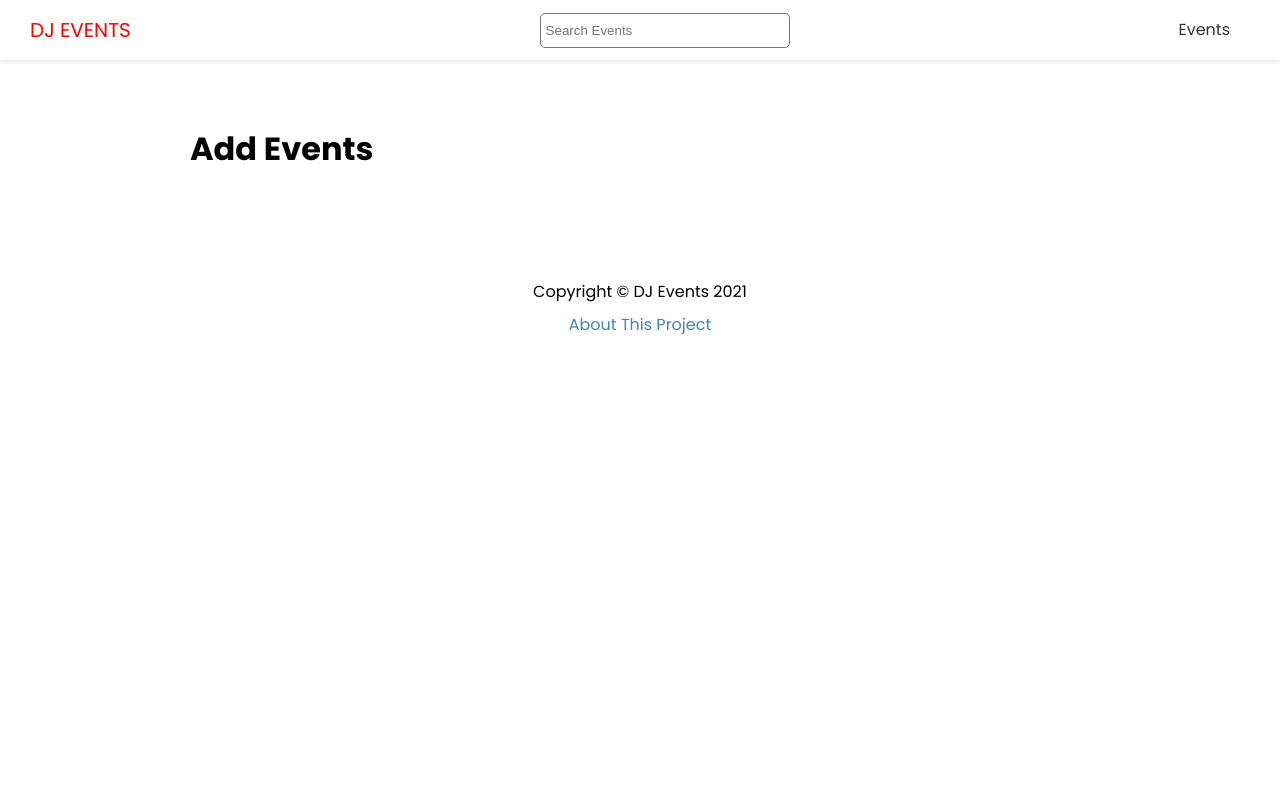
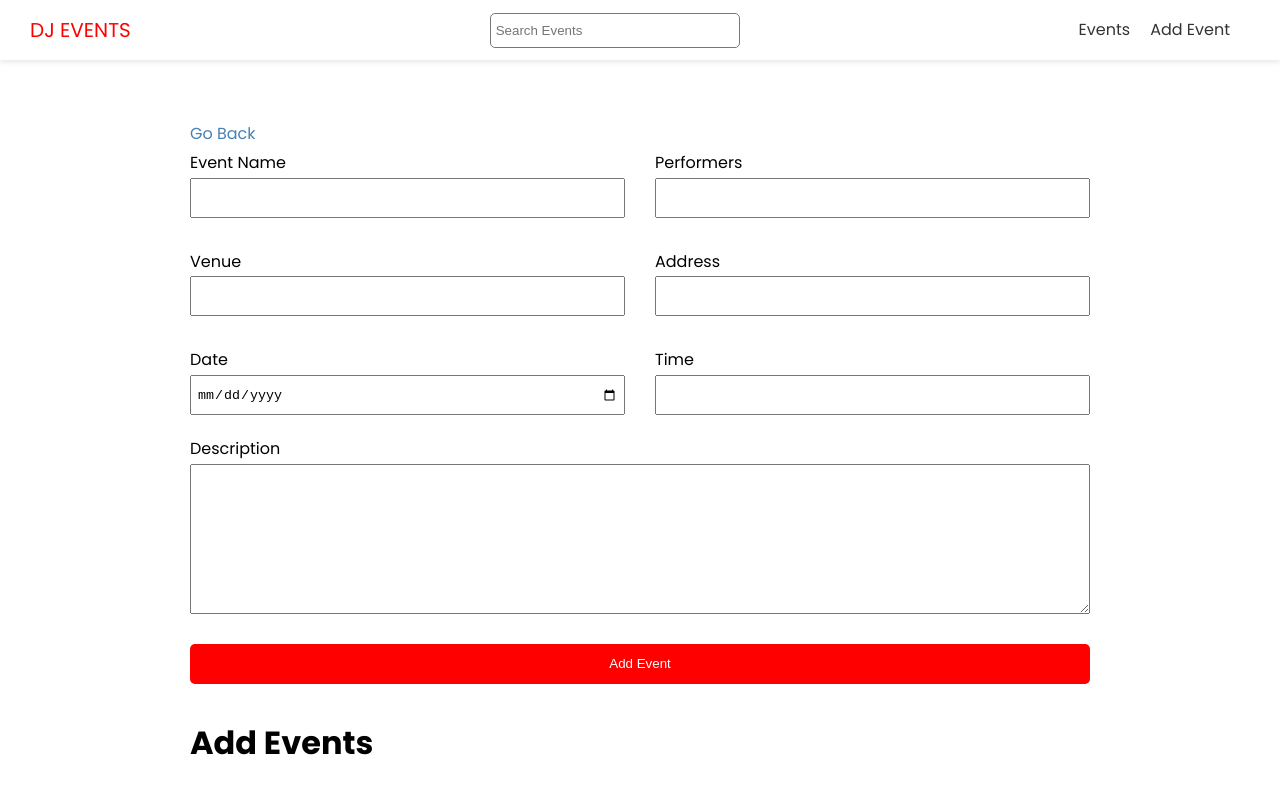
Before and after one commit to JeranDev/dj-events-frontend, a Next.js app: page /events/add in a window 1280 px wide. Shown: the top 800 px of the page. Built offline with nearby package versions, Linux system fonts and the light colour scheme; no server answers.

Commit message:
Add event page

```diff
--- a/components/Header.js
+++ b/components/Header.js
@@ -20,6 +20,11 @@
               <a>Events</a>
             </Link>
           </li>
+          <li>
+            <Link href='/events/add'>
+              <a>Add Event</a>
+            </Link>
+          </li>
         </ul>
       </nav>
     </header>
--- a/pages/events/add.js
+++ b/pages/events/add.js
@@ -1,8 +1,110 @@
+import { useState } from 'react'
+import { useRouter } from 'next/router'
+import Link from 'next/link'
 import Layout from '@/components/Layout'
+import { API_URL } from '@/config/index'
+import styles from '@/styles/Form.module.css'
 
 export default function AddEventsPage() {
+  const [values, setValues] = useState({
+    name: '',
+    performers: '',
+    venue: '',
+    address: '',
+    date: '',
+    time: '',
+    description: '',
+  })
+
+  const router = useRouter()
+
+  const handleSubmit = e => {
+    e.preventDefault()
+    console.log(values)
+  }
+
+  const handleInputChange = e => {
+    const { name, value } = e.target
+    setValues({ ...values, [name]: value })
+  }
+
   return (
     <Layout title='Add New Event'>
+      <Link href='/events'>Go Back</Link>
+
+      <form onSubmit={handleSubmit} className={styles.form}>
+        <div className={styles.grid}>
+          <div>
+            <label htmlFor='name'>Event Name</label>
+            <input
+              type='text'
+              id='name'
+              name='name'
+              value={values.name}
+              onChange={handleInputChange}
+            />
+          </div>
+          <div>
+            <label htmlFor='performers'>Performers</label>
+            <input
+              type='text'
+              id='performers'
+              name='performers'
+              value={values.performers}
+              onChange={handleInputChange}
+            />
+          </div>
+          <div>
+            <label htmlFor='venue'>Venue</label>
+            <input
+              type='text'
+              id='venue'
+              name='venue'
+              value={values.venue}
+              onChange={handleInputChange}
+            />
+          </div>
+          <div>
+            <label htmlFor='address'>Address</label>
+            <input
+              type='text'
+              id='address'
+              name='address'
+              value={values.address}
+              onChange={handleInputChange}
+            />
+          </div>
+          <div>
+            <label htmlFor='date'>Date</label>
+            <input
+              type='date'
+              id='date'
+              name='date'
+              value={values.date}
+              onChange={handleInputChange}
+            />
+          </div>
+          <div>
+            <label htmlFor='time'>Time</label>
+            <input
+              type='text'
+              id='time'
+              name='time'
+              value={values.time}
+              onChange={handleInputChange}
+            />
+          </div>
+        </div>
+        <label htmlFor='description'>Description</label>
+        <textarea
+          type='text'
+          id='description'
+          name='description'
+          value={values.description}
+          onChange={handleInputChange}
+        ></textarea>
+        <input type='submit' value='Add Event' className='btn' />
+      </form>
       <h1>Add Events</h1>
     </Layout>
   )
--- /dev/null
+++ b/styles/Form.module.css
@@ -0,0 +1,39 @@
+.form label {
+  display: block;
+}
+
+.form input {
+  width: 100%;
+  height: 40px;
+  padding: 5px;
+}
+
+.form textarea {
+  width: 100%;
+  height: 150px;
+}
+
+.form input[type='submit'] {
+  display: block;
+  width: 100%;
+  margin: 20px 0 30px;
+}
+
+.form .file {
+  border: 1px #ccc solid;
+  background-color: #f4f4f4;
+  padding: 10px;
+}
+
+.grid {
+  display: grid;
+  grid-template-columns: 1fr 1fr;
+  gap: 30px;
+  margin-bottom: 20px;
+}
+
+@media (max-width: 600px) {
+  .grid {
+    grid-template-columns: 1fr;
+  }
+}
```
